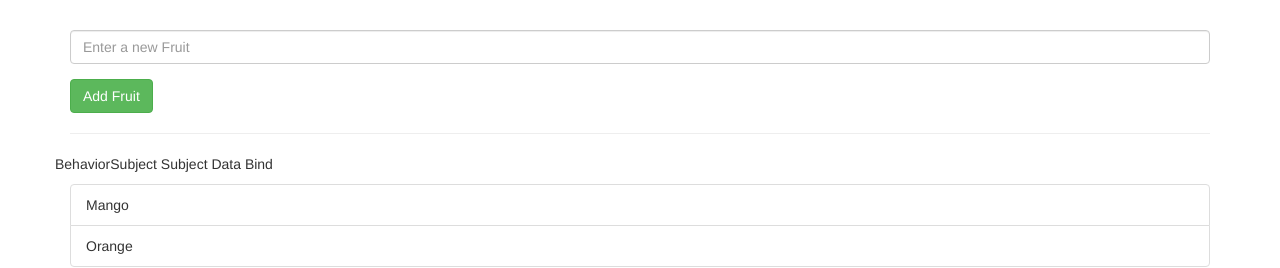
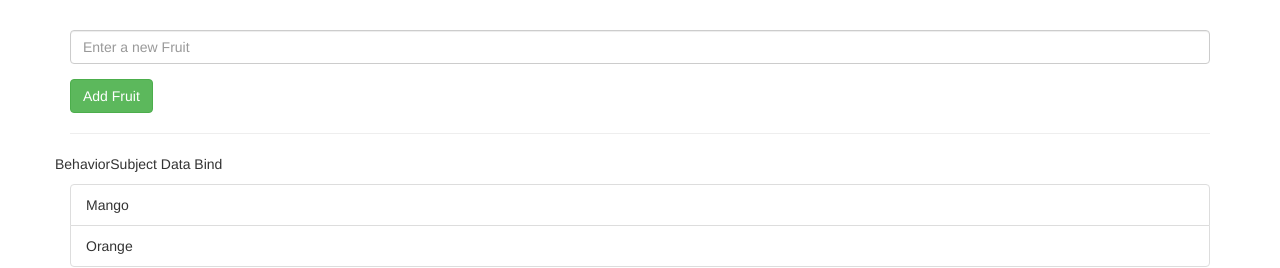
Before and after one commit to subashpenneru/Subash-Angular-Practice, an Angular app: page / in a window 1280 px wide. Shown: the top 268 px of the page. Built offline with nearby package versions, Linux system fonts and the light colour scheme.

Commit message:
code format

```diff
--- a/src/app/child/child.component.html
+++ b/src/app/child/child.component.html
@@ -1,6 +1,6 @@
 <div class="container">
   <div class="row">
-    <p>BehaviorSubject Subject Data Bind</p>
+    <p>BehaviorSubject Data Bind</p>
   </div>
   <div class="row">
     <div class="col-xs-12">
```
